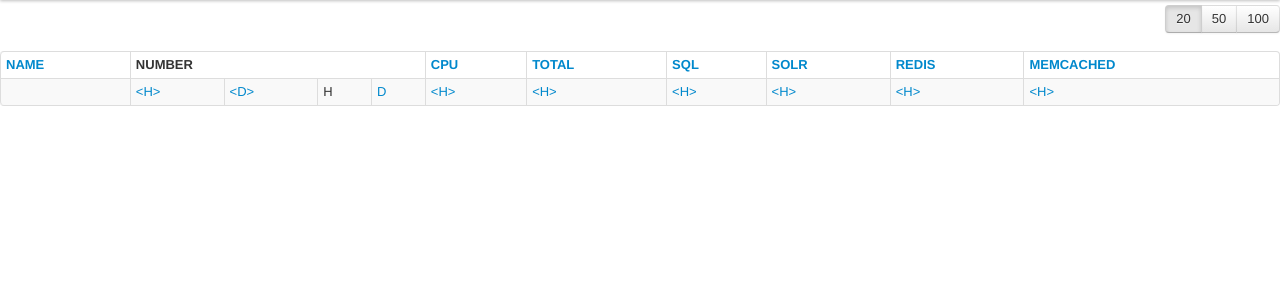
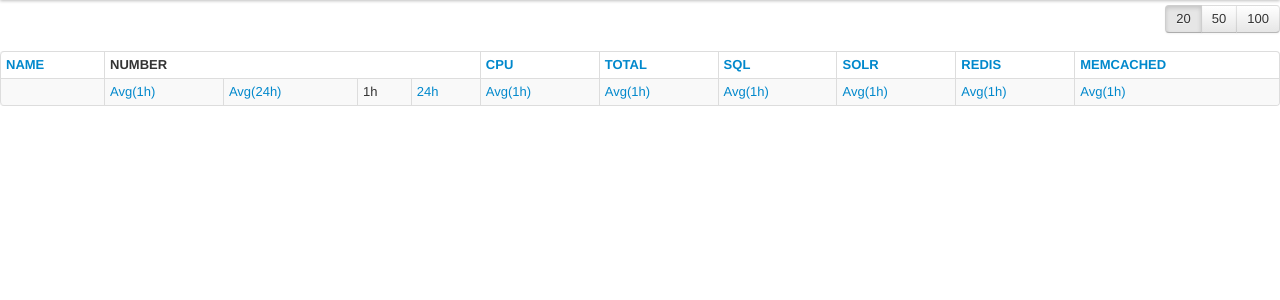
Before and after one commit to Prom-ua/appstats, a Flask app: page / in a window 1280 px wide. Shown: the part 40-340 px from the top of the page. Run offline with Flask 2, Linux system fonts and the light colour scheme; data that the repository does not hold is empty; parts of the project's set-up code (start-up, migrations or seed data) failed here and were passed over; some libraries are stand-ins or nearby versions.

Commit message:
Renamed table headers

```diff
--- a/appstats/templates/main_page.html
+++ b/appstats/templates/main_page.html
@@ -45,54 +45,54 @@
                     <td> </td>
                     {% for field in fields %}
                         {% if field['key'] == sort_by_field and sort_by_period == 'hour_aver' %}
-                                <td> &ltH&gt </td>
+                                <td> Avg(1h) </td>
                             {% else %}
                                 <td><a href="{{ url_for(request.endpoint, app_id=app_id,
                                                         sort_by_field=field['key'],
                                                         sort_by_period='hour_aver',
                                                         number_of_lines=number_of_lines,
                                                         selected_field=selected_field) }}">
-                                        &ltH&gt
+                                        Avg(1h)
                                     </a>
                                 </td>
                             {% endif %}
 
                             {% if field['key'] == selected_field %}
                                 {% if field['key'] == sort_by_field and sort_by_period == 'day_aver' %}
-                                    <td> &ltD&gt </td>
+                                    <td> Avg(24h) </td>
                                 {% else %}
                                     <td><a href="{{ url_for(request.endpoint, app_id=app_id,
                                                             sort_by_field=field['key'],
                                                             sort_by_period='day_aver',
                                                             number_of_lines=number_of_lines,
                                                             selected_field=selected_field) }}">
-                                            &ltD&gt
+                                            Avg(24h)
                                         </a>
                                     </td>
                                 {% endif %}
 
                                 {% if field['key'] == sort_by_field and sort_by_period == 'hour' %}
-                                    <td> H </td>
+                                    <td> 1h </td>
                                 {% else %}
                                     <td><a href="{{ url_for(request.endpoint, app_id=app_id,
                                                             sort_by_field=field['key'],
                                                             sort_by_period='hour',
                                                             number_of_lines=number_of_lines,
                                                             selected_field=selected_field) }}">
-                                            H
+                                            1h
                                         </a>
                                     </td>
                                 {% endif %}
 
                                 {% if field['key'] == sort_by_field and sort_by_period == 'day' %}
-                                    <td> D </td>
+                                    <td> 24h </td>
                                 {% else %}
                                     <td><a href="{{ url_for(request.endpoint, app_id=app_id,
                                                             sort_by_field=field['key'],
                                                             sort_by_period='day',
                                                             number_of_lines=number_of_lines,
                                                             selected_field=selected_field) }}">
-                                            D
+                                            24h
                                         </a>
                                     </td>
                                 {% endif %}
```
